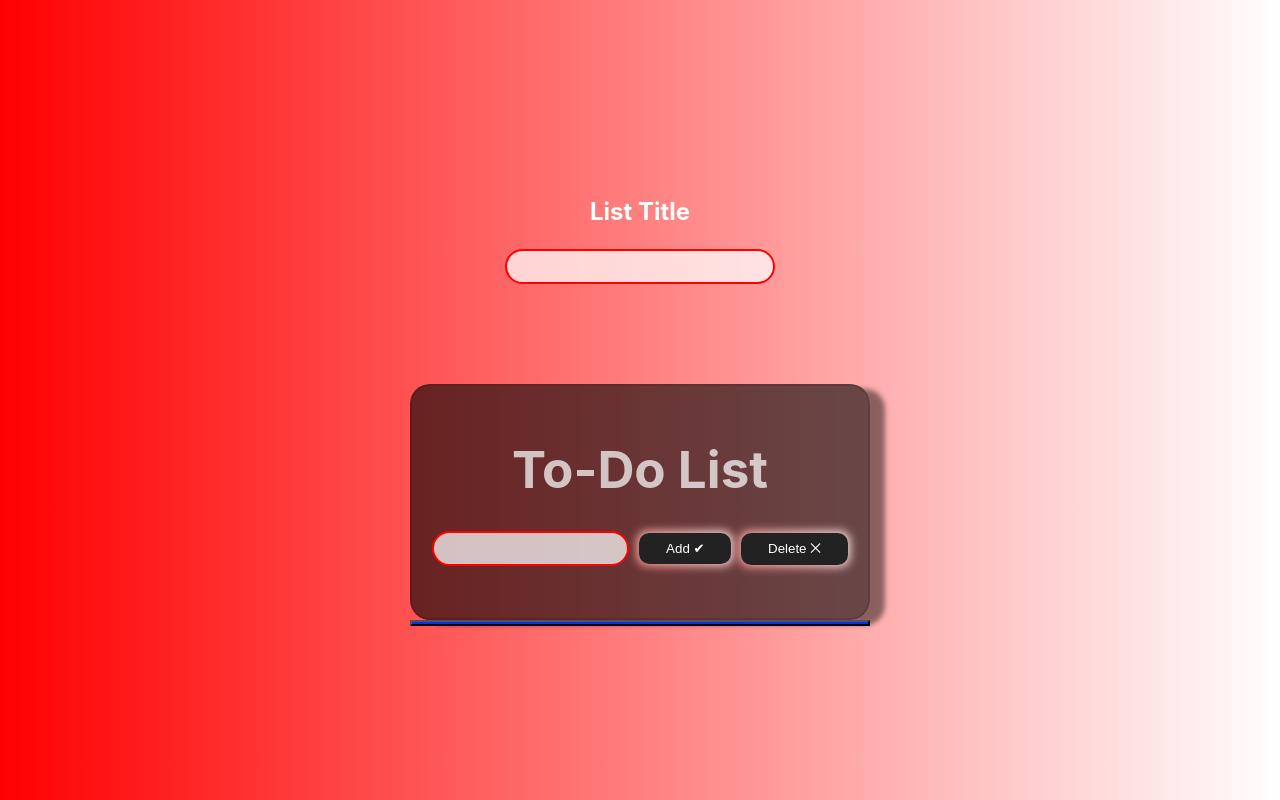
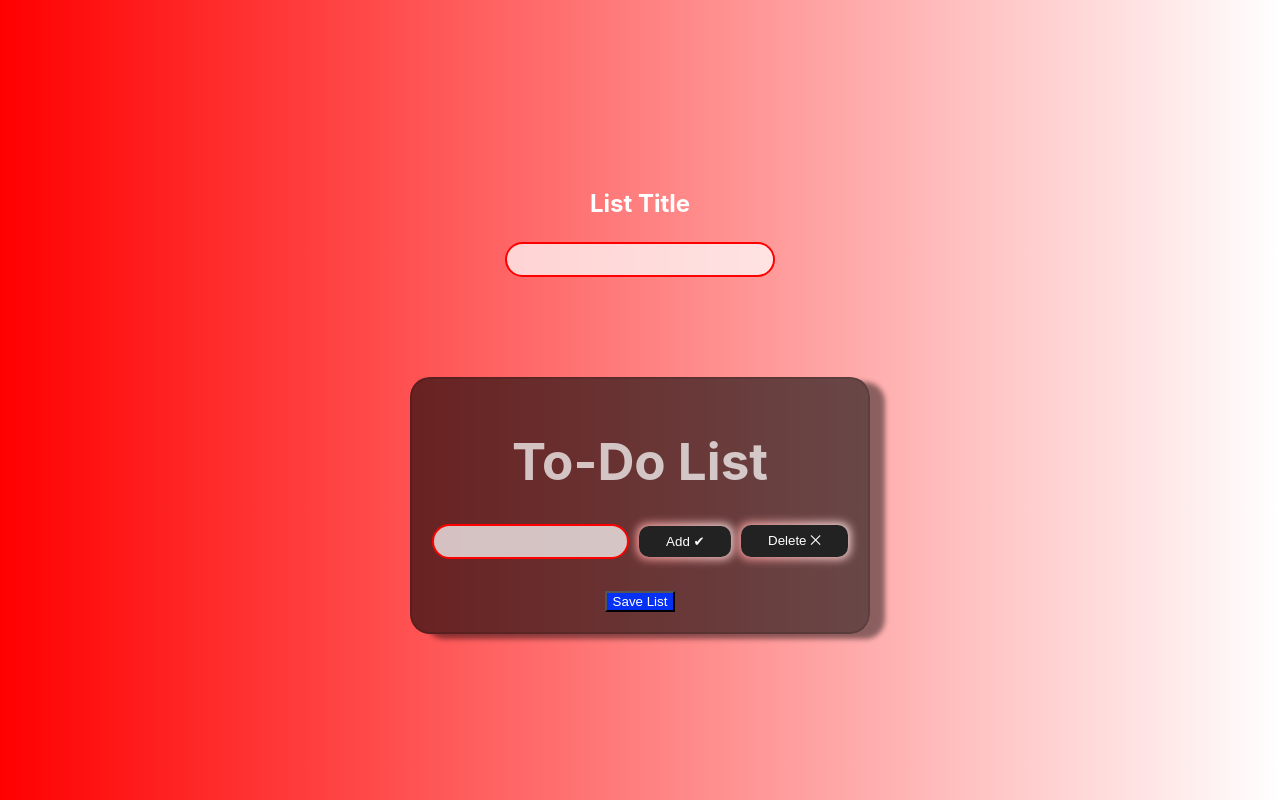
Before and after one commit to martinacev/todo-react, a React (Vite) app: page / in a window 1280 px wide. Built offline with nearby package versions, Linux system fonts and the light colour scheme.

Commit message:
Update index.jsx

```diff
--- a/src/components/Todo/index.jsx
+++ b/src/components/Todo/index.jsx
@@ -81,8 +81,8 @@ const Todo = () => {
 					todos={todos}
 				/>
 				{todos.length > 1 && <ButtonSelect handleDeleteSelected={handleDeleteSelected} />}
+				<button onClick={handleSaveList}>Save List</button>
 			</div>
-			<button onClick={handleSaveList}></button>
 		</div>
 	);
 };
```
